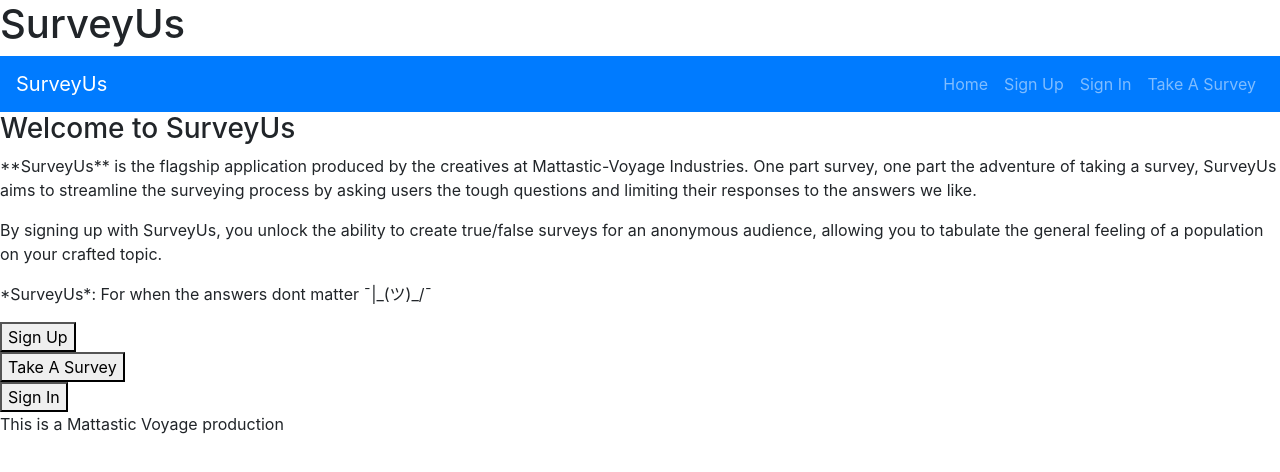
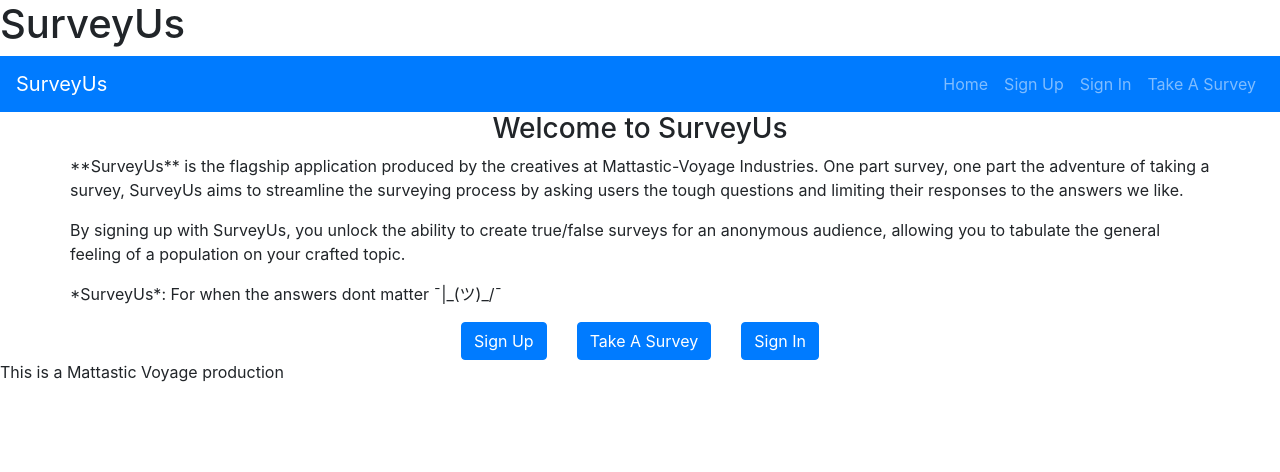
Before and after one commit to Mattastic-Voyage/survey-client, a React app: page /#/ in a window 1280 px wide. Shown: the top 472 px of the page. Built offline with nearby package versions, Linux system fonts and the light colour scheme.

Commit message:
Some basic styling done

```diff
--- a/src/components/shared/Home.js
+++ b/src/components/shared/Home.js
@@ -1,5 +1,6 @@
 import React, { Fragment } from 'react'
 import { Link } from 'react-router-dom'
+import { Container, Row, Button, Col } from 'react-bootstrap'
 // import Modaltest from './modaltest'
 
 const authenticatedOptions = (
@@ -37,23 +38,29 @@ const unauthenticatedOptions = (
         *SurveyUs*: For when the answers dont matter ¯|_(ツ)_/¯
       </p>
     </div>
+    <Row>
       <div>
-      <div>
+        <Col>
           <Link to='#sign-up'>
-          <button>Sign Up</button>
+            <Button>Sign Up</Button>
           </Link>
+        </Col>
       </div>
       <div>
+        <Col>
           <Link to='#take-survey'>
-          <button>Take A Survey</button>
+            <Button>Take A Survey</Button>
           </Link>
+        </Col>
       </div>
       <div>
+        <Col>
           <Link to='#sign-in'>
-          <button>Sign In</button>
+            <Button className='button'>Sign In</Button>
           </Link>
+        </Col>
       </div>
-    </div>
+    </Row>
   </Fragment>
 )
 
@@ -65,8 +72,12 @@ const unauthenticatedOptions = (
 
 const Home = ({ user }) => (
   <Fragment>
+    <Container>
+      <Row className='justify-content-center'>
         { user ? authenticatedOptions : unauthenticatedOptions }
         {/* alwaysOptions */}
+      </Row>
+    </Container>
   </Fragment>
 )
 
--- a/src/index.scss
+++ b/src/index.scss
@@ -1 +1,5 @@
 @import '~bootstrap/scss/bootstrap';
+
+// .Container {
+//   text-align: center;
+// }
```
Lines whose indentation alone changed are shown as unchanged.
